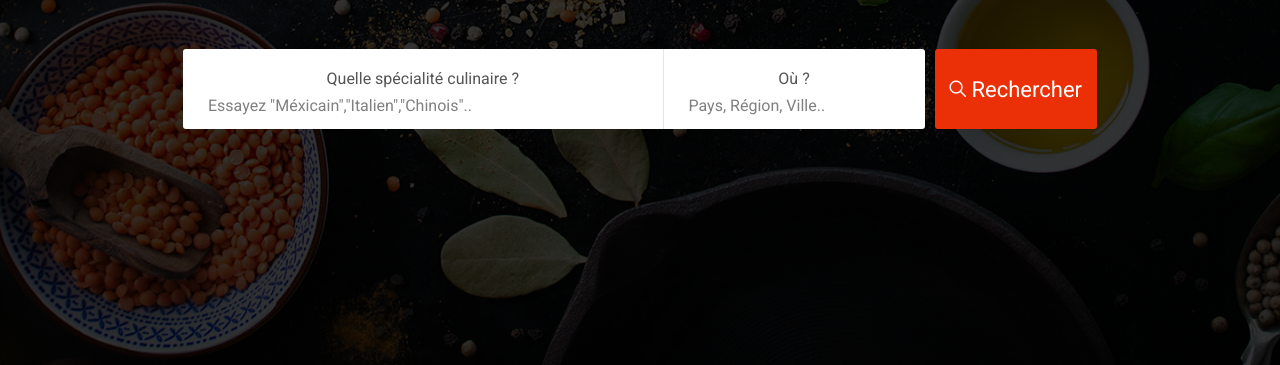
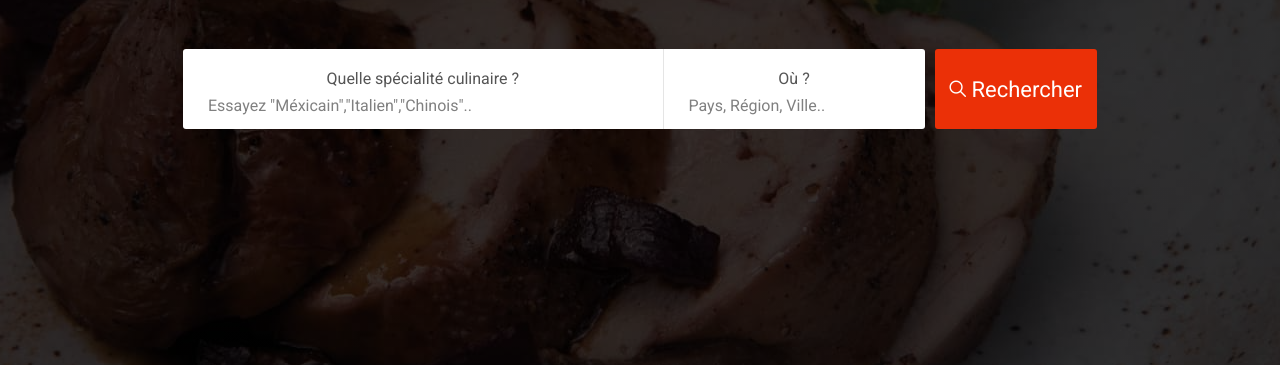
Before and after one commit to kevinberdah/cheffer, a plain HTML site: page index.html in a window 1280 px wide. Shown: the part 435-800 px from the top of the page. Drawn offline with nearby package versions, Linux system fonts and the light colour scheme; files whose address does not match are found by name.

Commit message:
Add: Changing Background dynamicaly

```diff
--- a/css/style.css
+++ b/css/style.css
@@ -253,6 +253,7 @@ li.move-right {
   background: linear-gradient(to bottom, rgba(0,0,0,0.8),rgba(0,0,0,0.8)),
   url("../images/bg.jpg") center no-repeat;
   background-size: cover;
+  transition: background-image 1.5s linear;
 }
 
 .text{
--- a/js/index.js
+++ b/js/index.js
@@ -4,7 +4,22 @@ selectElement('.menu-icons').addEventListener('click', () => {
   selectElement('nav').classList.toggle('active');
 });
 
-/*const choices = new Choices('[data-trigger]', {
-  searchEnabled: false,
-  itemSelectText: '',
-});*/
+const images = [
+  'bg.jpg',
+  'bg2.jpg',
+  'bg3.jpg',
+  'bg4.jpg'
+];
+
+let i = 0;
+const changeImage = () => {
+  if(++i === images.length) i = 0;
+  selectElement('.hero').style.background = 'linear-gradient(to bottom, rgba(0,0,0,0.8),rgba(0,0,0,0.8)),'+
+                                            ' url(./images/' +
+                                            images[i] +
+                                            ') center no-repeat';
+}
+
+$(document).ready(() => {
+  setInterval(changeImage, 5000);
+});
```
Also changed, not shown: images/bg2.jpg (added), images/bg4.jpg (added), 1 other file.
